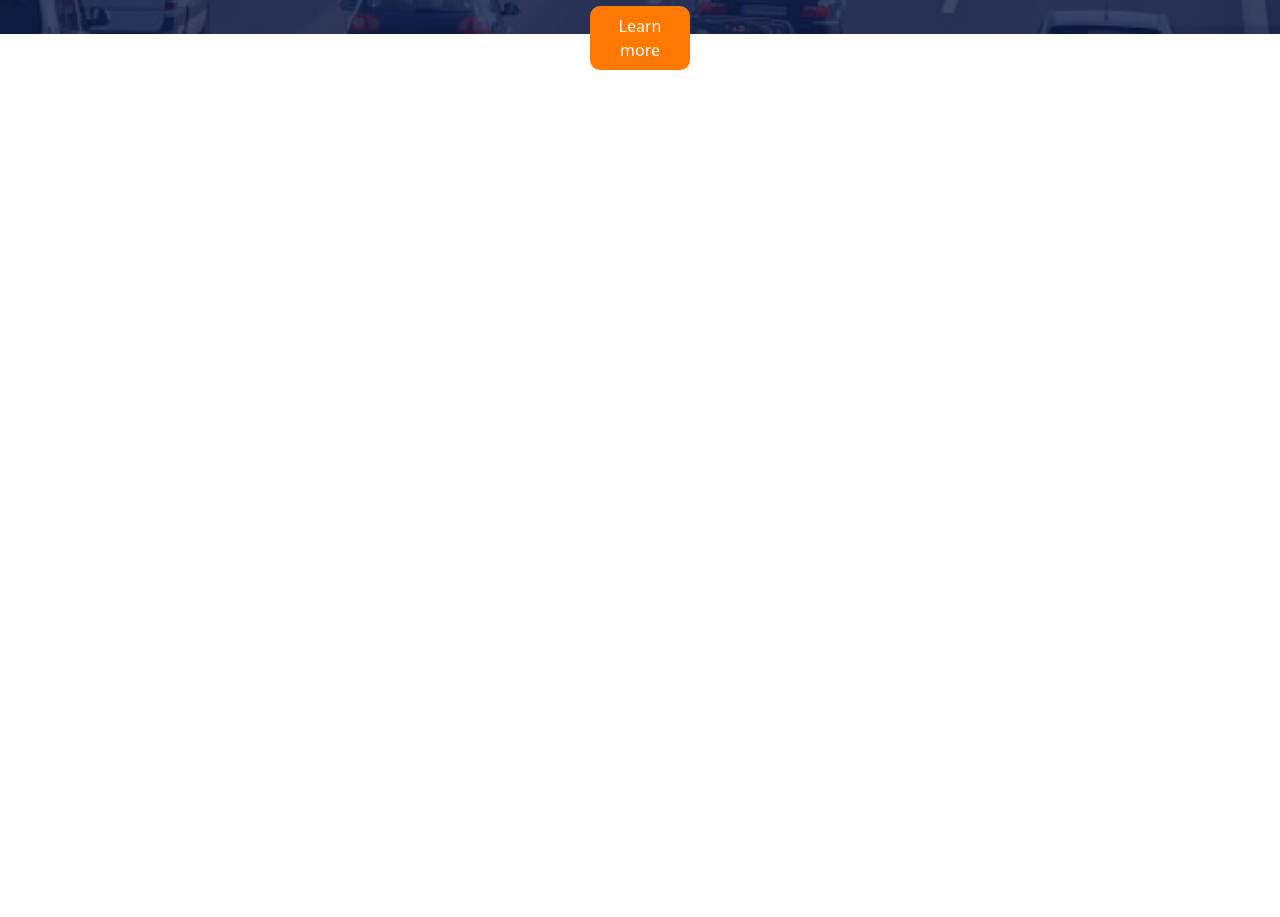
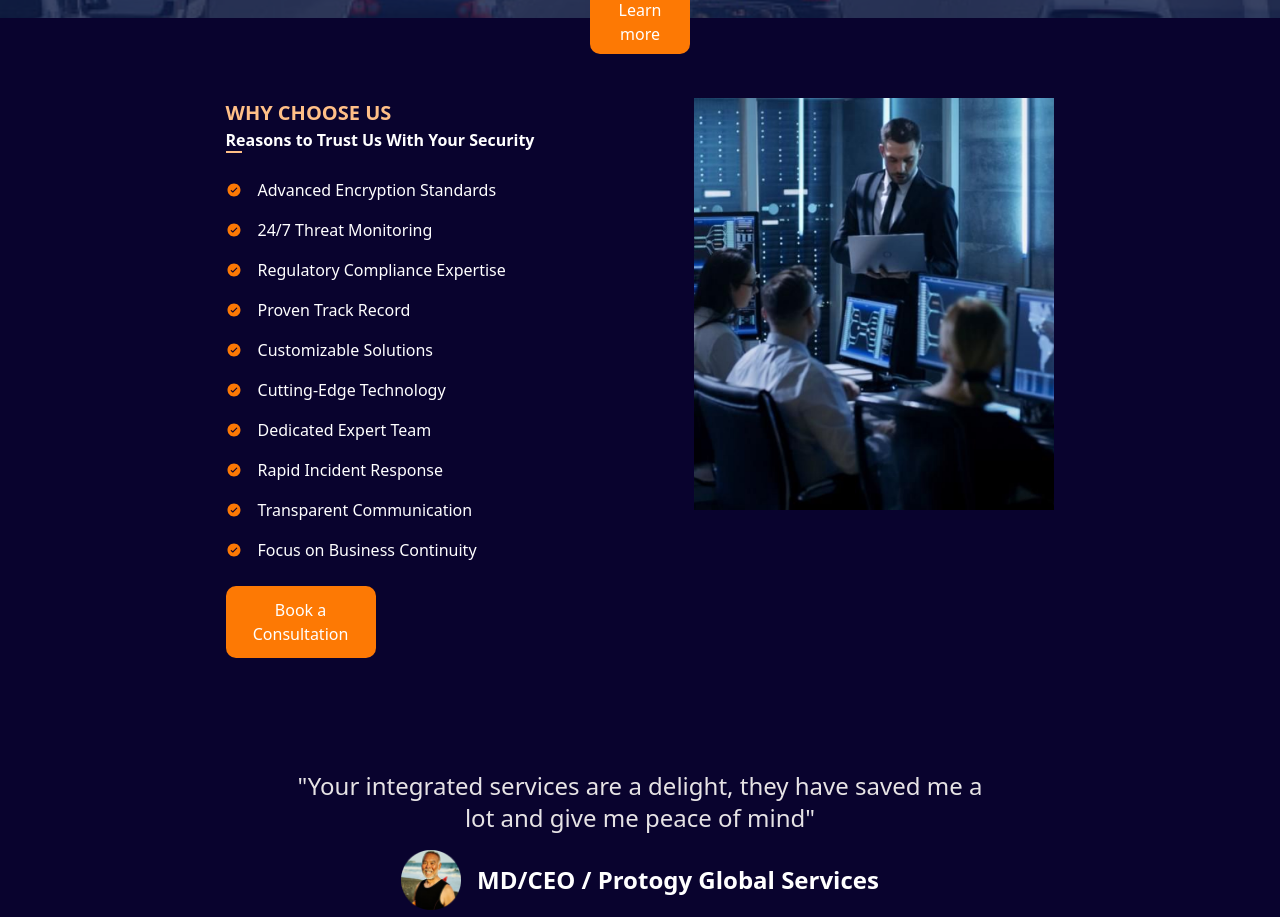
Before and after one commit to Bithaventechnologies/oscarnewmanFe, a React (Vite) app: page / in a window 1280 px wide. Shown: the part 1880-2797 px from the top of the page. Before the commit the page ends 2010 px from the top, so only its background shows below. Built offline with nearby package versions, Linux system fonts and the light colour scheme.

Commit message:
progress

```diff
--- a/src/App.tsx
+++ b/src/App.tsx
@@ -1,8 +1,10 @@
 import About from "./components/About";
+import Consult from "./components/Consult";
 import Footer from "./components/Footer";
 import Header from "./components/Header";
 import Hero from "./components/Hero";
 import Services from "./components/Services";
+import Testimonials from "./components/Testimonials";
 
 const App = () => {
   return <div className="w-full h-full ">
@@ -10,6 +12,8 @@ const App = () => {
     <Hero/>
     <Services/>
     <About/>
+    <Consult/>
+    <Testimonials/>
     <Footer/>
   </div>;
 };
--- a/src/components/About.tsx
+++ b/src/components/About.tsx
@@ -4,7 +4,7 @@ const About = () => {
     <Element name = "about">
       <section
 
-        className="relative h-[450px] bg-cover bg-center my-24 "
+        className="relative h-[450px] bg-cover bg-center mt-20 "
         style={{ backgroundImage: "url('../image.jpg')" }}
       >
         <div className="absolute inset-0 bg-[#0c1841] opacity-80"></div>
--- /dev/null
+++ b/src/components/Consult.tsx
@@ -0,0 +1,58 @@
+import { IoIosCheckmarkCircle } from "react-icons/io";
+import securityManagement from "../assets/security Management.png"
+import avatar from "../assets/avatar.png"
+
+const Consult = () => {
+  const benefits: string[] = [
+    "Advanced Encryption Standards",
+    "24/7 Threat Monitoring",
+    "Regulatory Compliance Expertise",
+    "Proven Track Record",
+    "Customizable Solutions",
+    "Cutting-Edge Technology",
+    "Dedicated Expert Team",
+    "Rapid Incident Response",
+    "Transparent Communication",
+    "Focus on Business Continuity",
+  ];
+  return (
+
+        <div className="bg-[#09032E] px-10 py-20 ">
+            <section className="  lg:flex-row flex-col-reverse flex justify-center gap-4 lg:gap-40  bg-[#09032E]  mx-auto">
+              <div className="">
+                <h3 className="text-[#ffbf87] font-semibold text-[20px]">
+                  WHY CHOOSE US
+                </h3>
+                <p className="text-white font-semibold">
+                  <span>Reasons</span> to Trust Us With Your Security
+                </p>
+                <div className=" bg-[#ffbf87] w-4 h-[2px] relative bottom-[1px]"/>
+                <div className="flex flex-col my-6 gap-4">
+                  {benefits.map((benefit, index) => (
+                    <div key={index} className="flex items-center gap-4">
+                        < IoIosCheckmarkCircle size = {16} className="text-[#fd7904] "/>
+                      <p className="text-white">{benefit}</p>
+                    </div>
+                  ))}
+                </div>
+                <button className="bg-[#fd7904] hover:bg-transparent hover:border transition-all duration-300 border-[#fd7904] w-[150px] p-3 cursor-pointer rounded-[10px] text-white">
+                Book a Consultation
+                </button>
+              </div>
+              <div className="lg:w-[30%]">
+                <img src={securityManagement} alt="" />
+              </div>
+            </section>
+            <div className="flex flex-col gap-4  mt-28 text-white justify-center text-center">
+                    <p className="text-2xl text-[#FFFCF9] opacity-90 font-light">"Your integrated services are a delight, they have saved me a <br /> lot and give me peace of mind"</p>
+                <div className="flex items-center gap-4 justify-center">
+                    <img src={avatar} alt="Avatar" width={60} />
+                    <h1 className="text-2xl font-bold">MD/CEO / Protogy Global Services</h1>
+                </div>
+            </div>
+        </div>
+
+  );
+};
+
+export default Consult;
--- a/src/components/Footer.tsx
+++ b/src/components/Footer.tsx
@@ -1,5 +1,5 @@
 const Footer = () => {
-  return <div className="bg-[#09032e] fixed bottom-0 right-0 left-0">Footer</div>;
+  return <div className="bg-[#09032e] text-white fixed bottom-0 right-0 left-0">Footer</div>;
 };
 
 export default Footer;
--- /dev/null
+++ b/src/components/Testimonials.tsx
@@ -0,0 +1,19 @@
+const Testimonials = () => {
+  return (
+    <div className="bg-[#09032E] px-10 py-10 ">
+      {" "}
+      <h1 className="text-[#ffbf87] font-semibold text-[20px] text-center uppercase">
+        Testimonials"
+      </h1>
+      <div className="bg-[#FD7904] lg:w-[90%] w-full mx-auto mt-8 flex items-center justify-between text-white p-12">
+        <div >
+            <h1 className="text-bold text-[16px] lg:text-3xl">Ready to live without safety worries?</h1>
+            <p>Let&apos;s get you started</p>
+        </div>
+        <button className="bg-[#09032e] hover:bg-gray-100 hover:text-black transition duration-300 cursor-pointer w-[100px] p-2 rounded-[10px] text-lg  text-white">Contact us</button>
+      </div>
+    </div>
+  );
+};
+
+export default Testimonials;
--- a/src/vite-env.d.ts
+++ b/src/vite-env.d.ts
@@ -14,3 +14,4 @@ declare module '*.jpg' {
     const src: string;
     export default src;
   }
+declare module "react-scroll"
```
Also changed, not shown: src/assets/Security Management.png (renamed from public/Security Management.png), src/assets/avatar.png (added).
